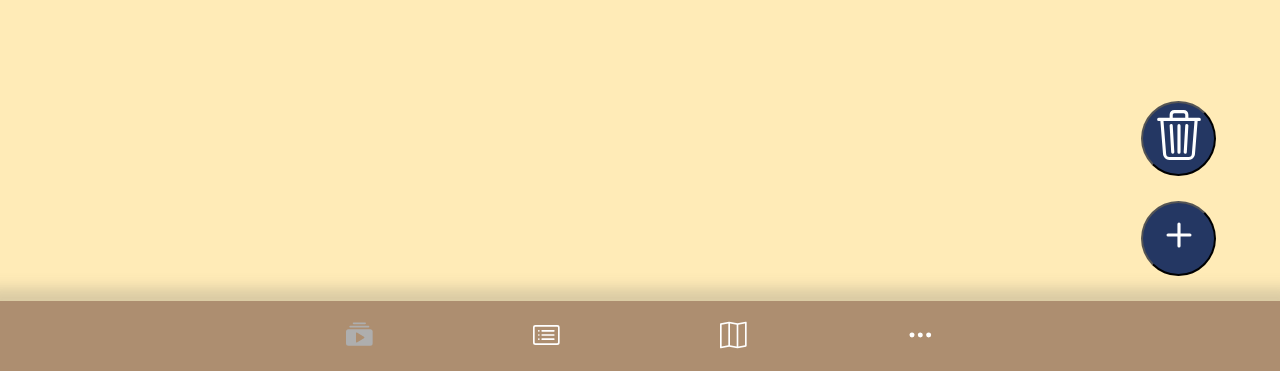
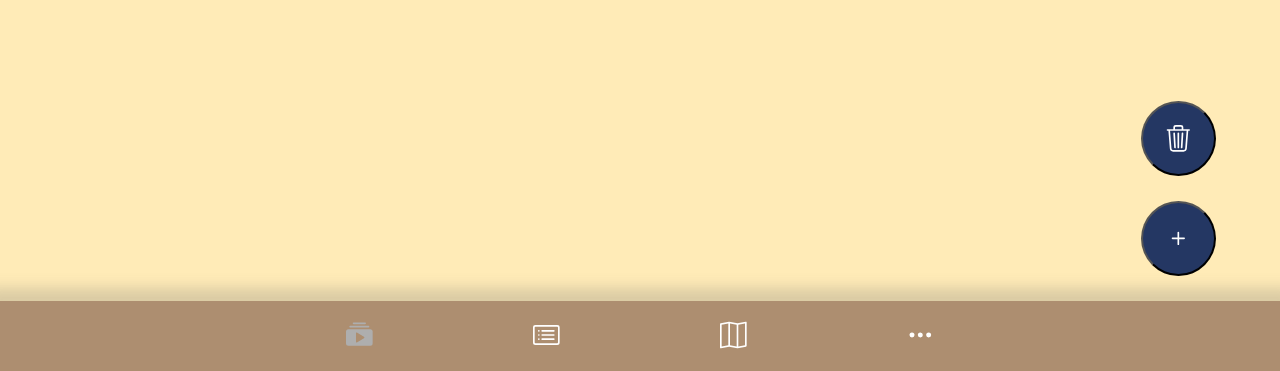
Before and after one commit to jjalaitinen/kaljakierros, a Flask app: page / in a window 1280 px wide. Shown: the part 428-799 px from the top of the page. Run offline with Flask 2, Linux system fonts and the light colour scheme; some libraries are stand-ins or nearby versions.

Commit message:
baarikierrospainikkeiden korjausta

```diff
--- a/static/tyylit/baarikierros.css
+++ b/static/tyylit/baarikierros.css
@@ -26,12 +26,20 @@ Oikeaan reunaan alas päällekkäin.
 /*baarikierrosnappien kokoa ja väriä*/
 #baarikierrosnapit button {
   background-color: #243763;
-  font-size: xx-large;
   border-radius: 100%;
   min-width: 75px;
   max-width: 75px;
   min-height: 75px;
   max-height: 75px;
+  padding:0;
+}
+
+/*baarikierrosnappien ikonit*/
+#baarikierrosnapit button svg {
+  display: inline-block;
+  vertical-align: middle;
+  width:2em;
+  height:2em;
 }
 
 #toiminnallisuus {
```
